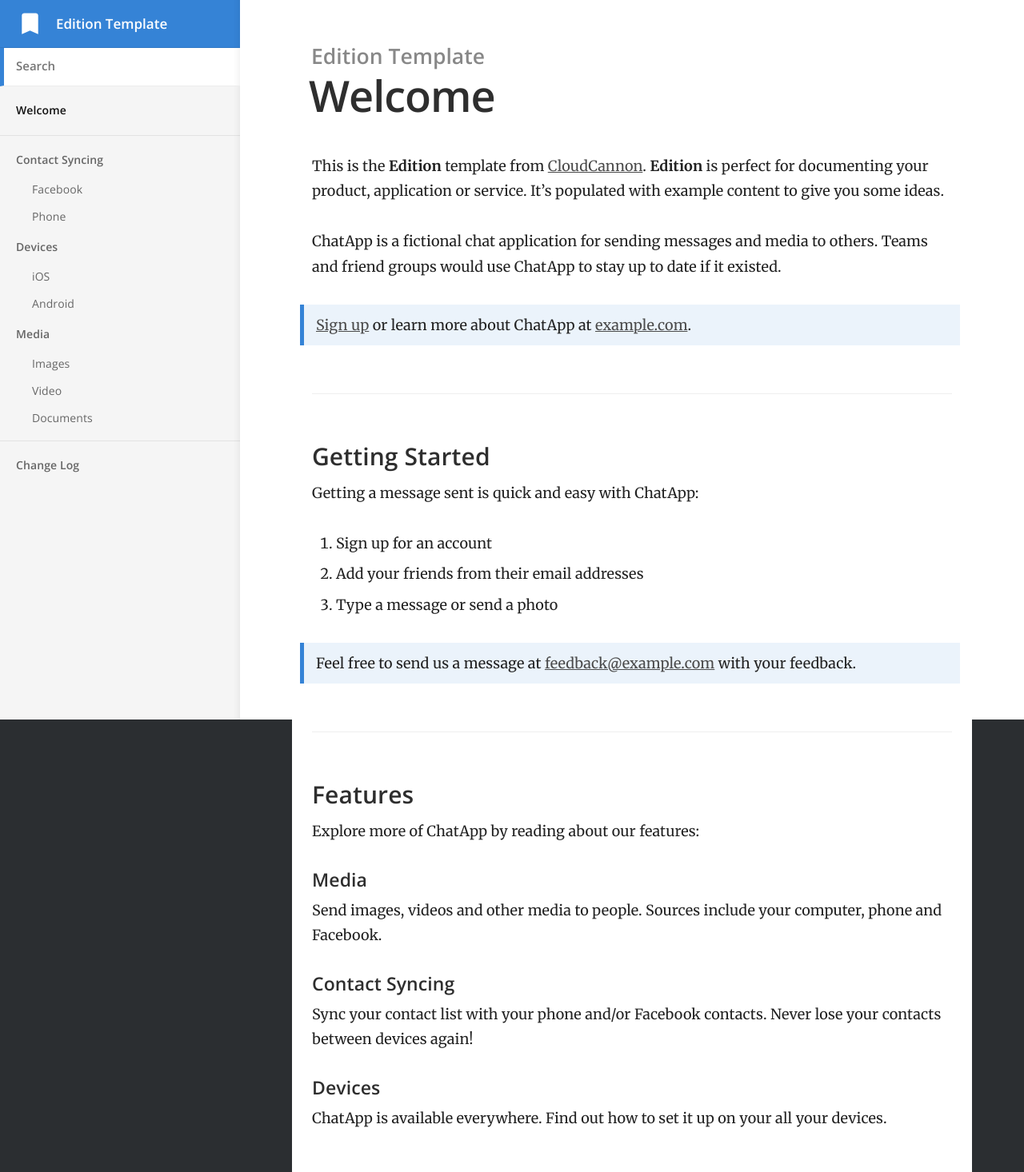
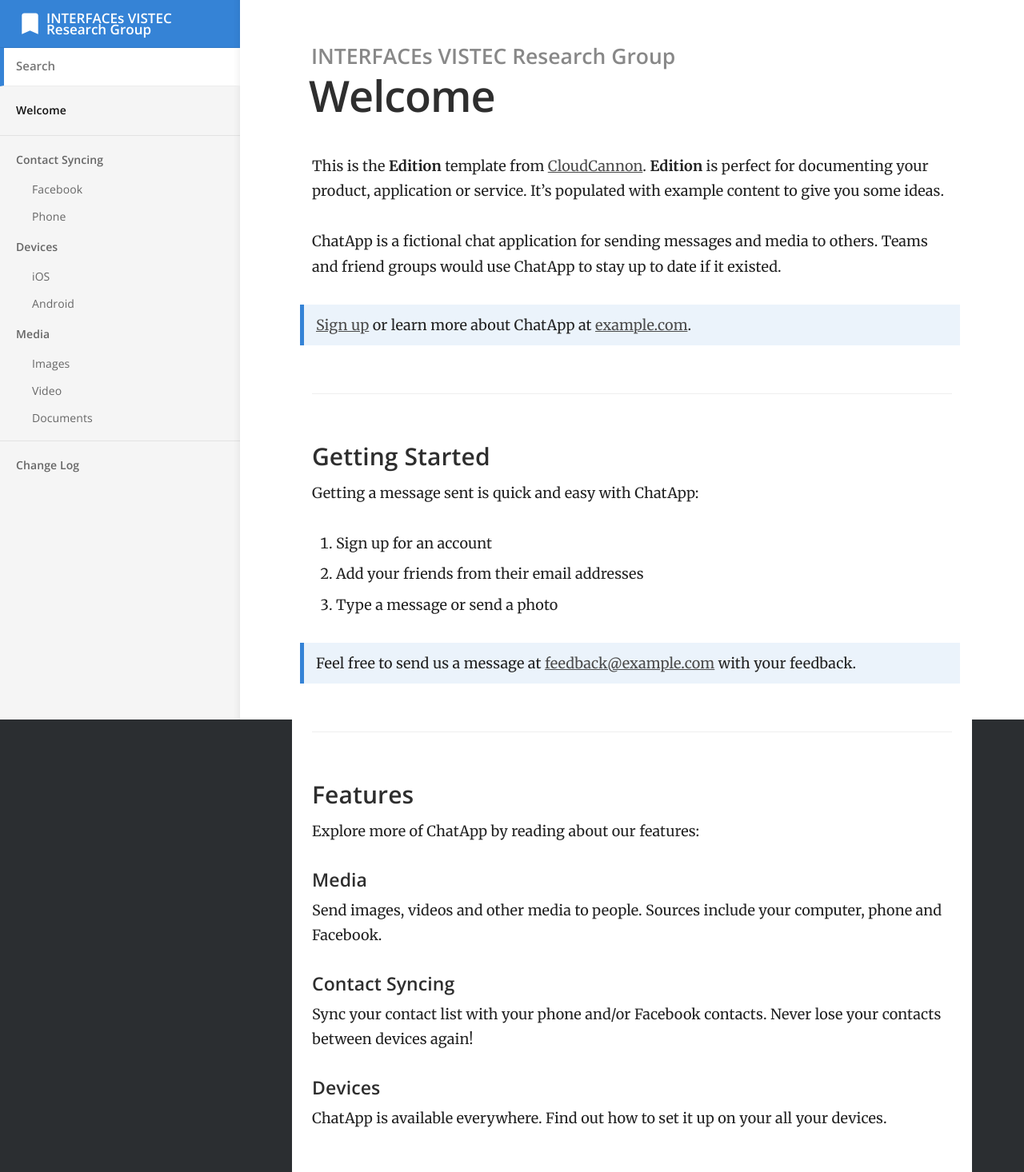
Before and after one commit to INTERFACEs-VISTEC/interfaces-vistec.github.io, a Jekyll site: the page built from index.md, in a window 1280 px wide. Shown: the whole page at 80% size. Built offline with Jekyll 4.4.1, drawn with Linux system fonts in a browser that asks for light colours.

Commit message:
Update _config.yml

```diff
--- a/_config.yml
+++ b/_config.yml
@@ -1,8 +1,8 @@
 # ----
 # Site
 
-title: Edition Template
-url: "https://long-pig.cloudvent.net"
+title: INTERFACEs VISTEC Research Group
+url: "https://interfaces-vistec.github.io"
 baseurl:
 google_analytics_key:
 show_full_navigation: true
```
